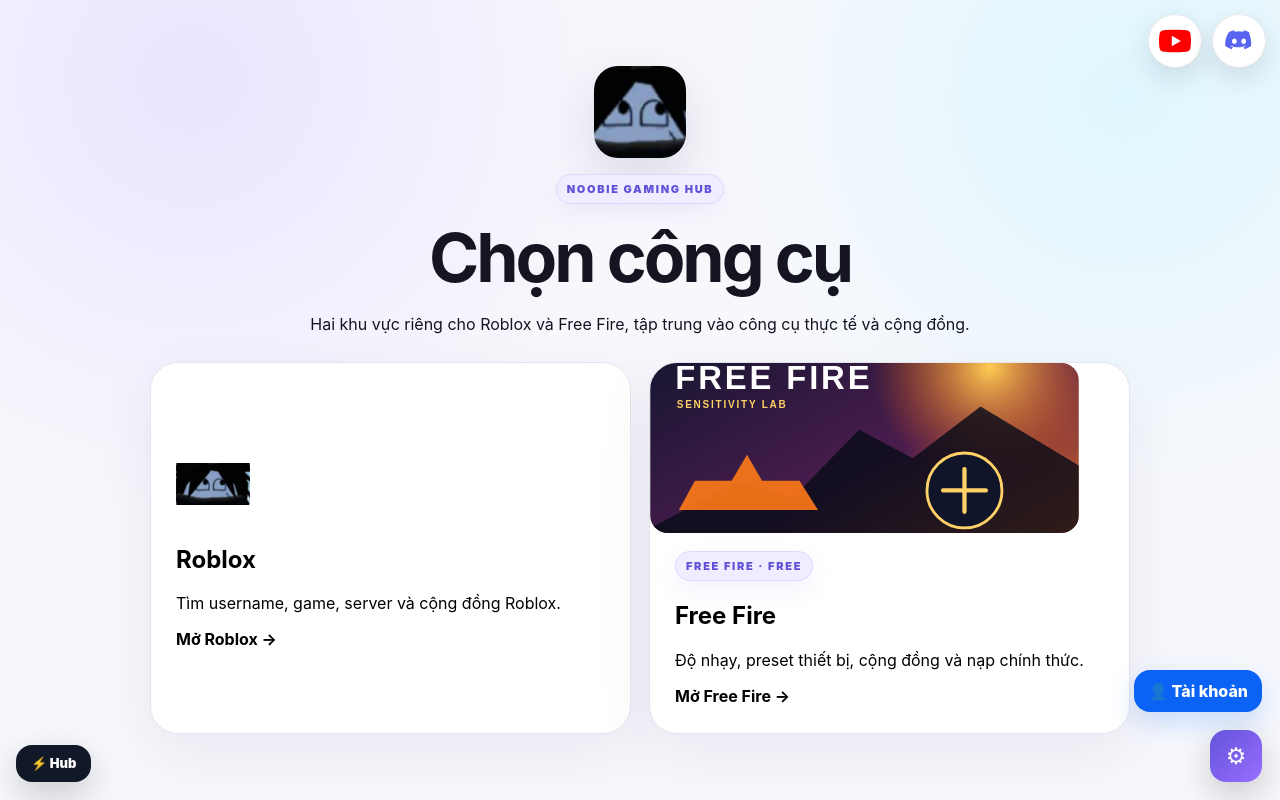
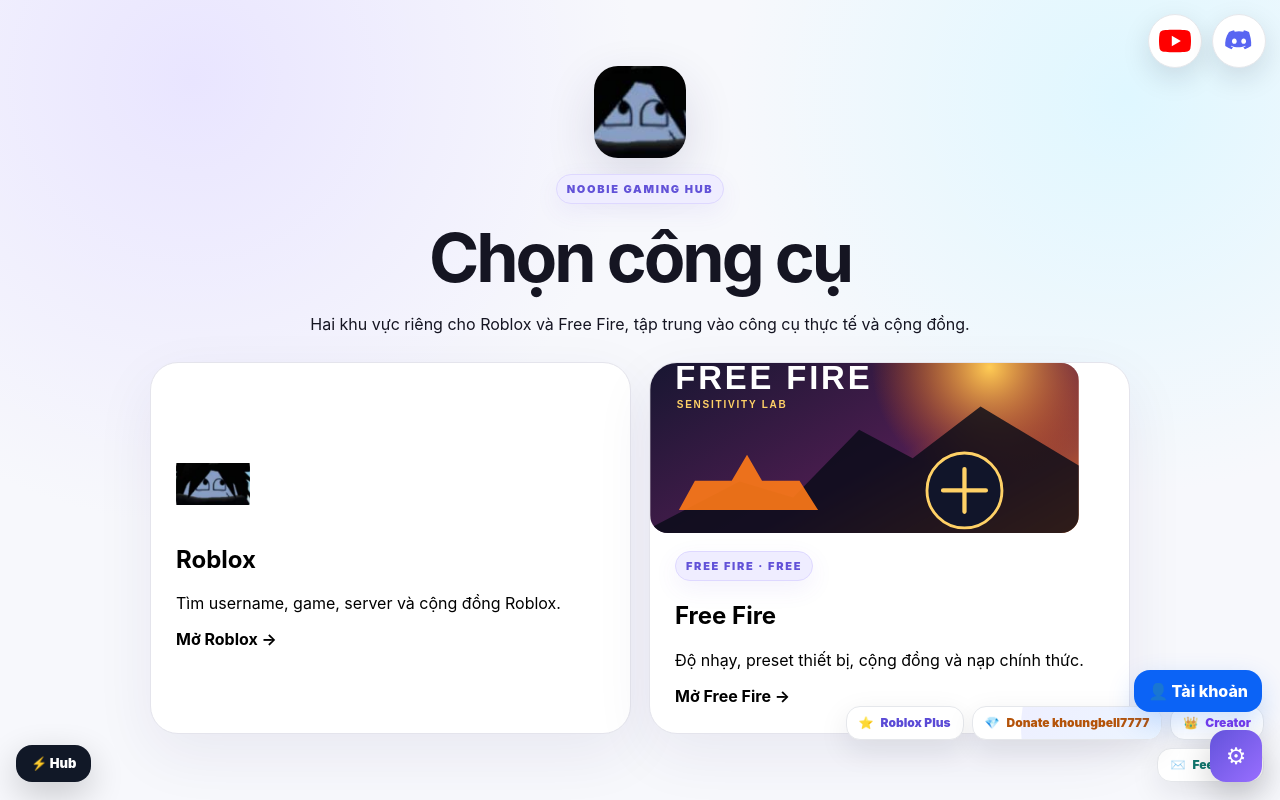
Before and after one commit to Doraemon-ai10/repo, a Next.js app: page / in a window 1280 px wide. Shown: the top 800 px of the page. Built offline with nearby package versions, Linux system fonts and the light colour scheme.

Commit message:
feat: restore global support and creator shortcuts

```diff
--- a/app/layout.tsx
+++ b/app/layout.tsx
@@ -5,6 +5,7 @@
 import GamingExtras from '@/components/GamingExtras';
 import SettingsCenter from '@/components/SettingsCenter';
 import AccountCenter from '@/components/AccountCenter';
+import SupportCenter from '@/components/SupportCenter';
 import PWARegister from './PWARegister';
 import './globals.css';
 
@@ -19,6 +20,6 @@
 export default function RootLayout({ children }: Readonly<{ children: React.ReactNode }>) {
   return <html lang="vi"><body>
     {children}
-    <CreatorLinks /><GamingExtras /><SiteFooter /><AIAssistantMount /><SettingsCenter /><AccountCenter /><PWARegister />
+    <CreatorLinks /><GamingExtras /><SupportCenter /><SiteFooter /><AIAssistantMount /><SettingsCenter /><AccountCenter /><PWARegister />
   </body></html>;
 }
```
